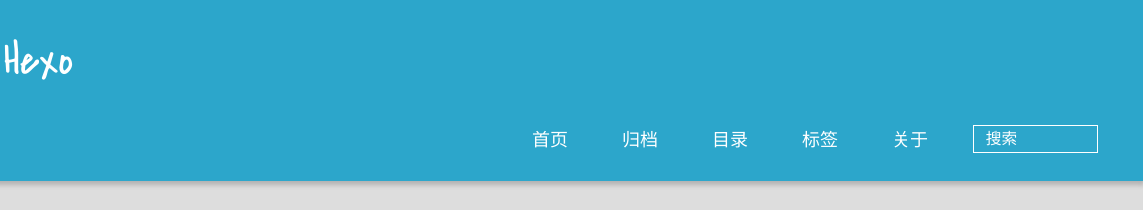
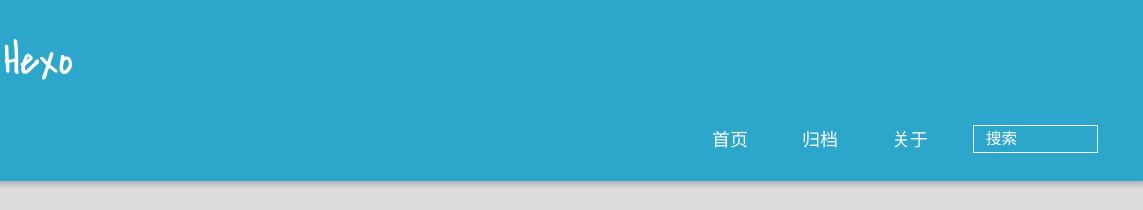
Before and after one commit to gerrywang/gerrywang.github.io, a plain HTML site: page index.html in a window 1280 px wide. Shown: the top 210 px of the page, 137-1280 px from the left. Drawn offline with Linux system fonts and the light colour scheme.

Commit message:
Site updated: 2015-06-12 19:25:58

```diff
--- a/index.html
+++ b/index.html
@@ -56,10 +56,6 @@
 						<li><a href="/">首页</a></li>
 
 						<li><a href="/archives">归档</a></li>
-
-						<li><a href="/categories">目录</a></li>
-
-						<li><a href="/tags">标签</a></li>
 
 						<li><a href="/about">关于</a></li>
 
```
Also changed, not shown: 2015/06/12/hello-world/index.html (+0 -4 lines), archives/2015/06/index.html (+0 -4 lines), archives/2015/index.html (+0 -4 lines), archives/index.html (+0 -4 lines).
